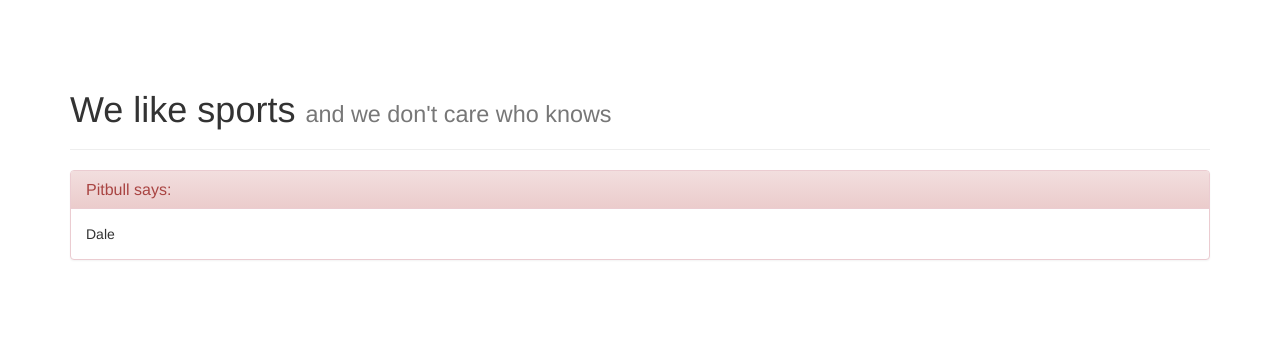
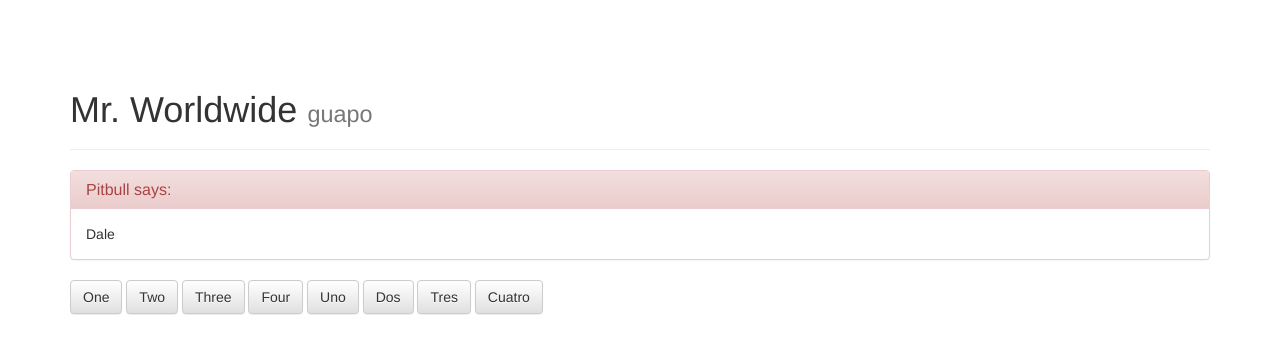
Before and after one commit to darbse/bootstrap-test, a plain HTML site: page initializr/index.html in a window 1280 px wide. Drawn offline with nearby package versions, Linux system fonts and the light colour scheme.

Commit message:
adding a pit bull theme

```diff
--- a/initializr/index.html
+++ b/initializr/index.html
@@ -25,7 +25,7 @@
     <body>
       <div class="container">
       <div class="page-header">
-  <h1>We like sports <small>and we don't care who knows</small></h1>
+  <h1>Mr. Worldwide <small>guapo</small></h1>
 </div>
 <div class="panel panel-danger">
   <div class="panel-heading">
@@ -35,8 +35,16 @@
     Dale
   </div>
 </div>
+  <button type="button" class="btn btn-default" data-toggle="tooltip" data-placement="left" title="One">One</button>
+  <button type="button" class="btn btn-default" data-toggle="tooltip" data-placement="top" title="Two">Two</button>
+  <button type="button" class="btn btn-default" data-toggle="tooltip" data-placement="bottom" title="Three">Three</button>
+  <button type="button" class="btn btn-default" data-toggle="tooltip" data-placement="right" title="Four">Four</button>
+  <button type="button" class="btn btn-default" data-toggle="tooltip" data-placement="left" title="Uno">Uno</button>
+  <button type="button" class="btn btn-default" data-toggle="tooltip" data-placement="top" title="Dos">Dos</button>
+  <button type="button" class="btn btn-default" data-toggle="tooltip" data-placement="bottom" title="Tres">Tres</button>
+  <button type="button" class="btn btn-default" data-toggle="tooltip" data-placement="right" title="Cuatro">Cuatro</button>
 </div>
-  <script src="//ajax.googleapis.com/ajax/libs/jquery/1.11.2/jquery.min.js"></script>
+  <script src="http://ajax.googleapis.com/ajax/libs/jquery/1.11.2/jquery.min.js"></script>
         <script>window.jQuery || document.write('<script src="js/vendor/jquery-1.11.2.min.js"><\/script>')</script>
 
         <script src="js/vendor/bootstrap.min.js"></script>
```
